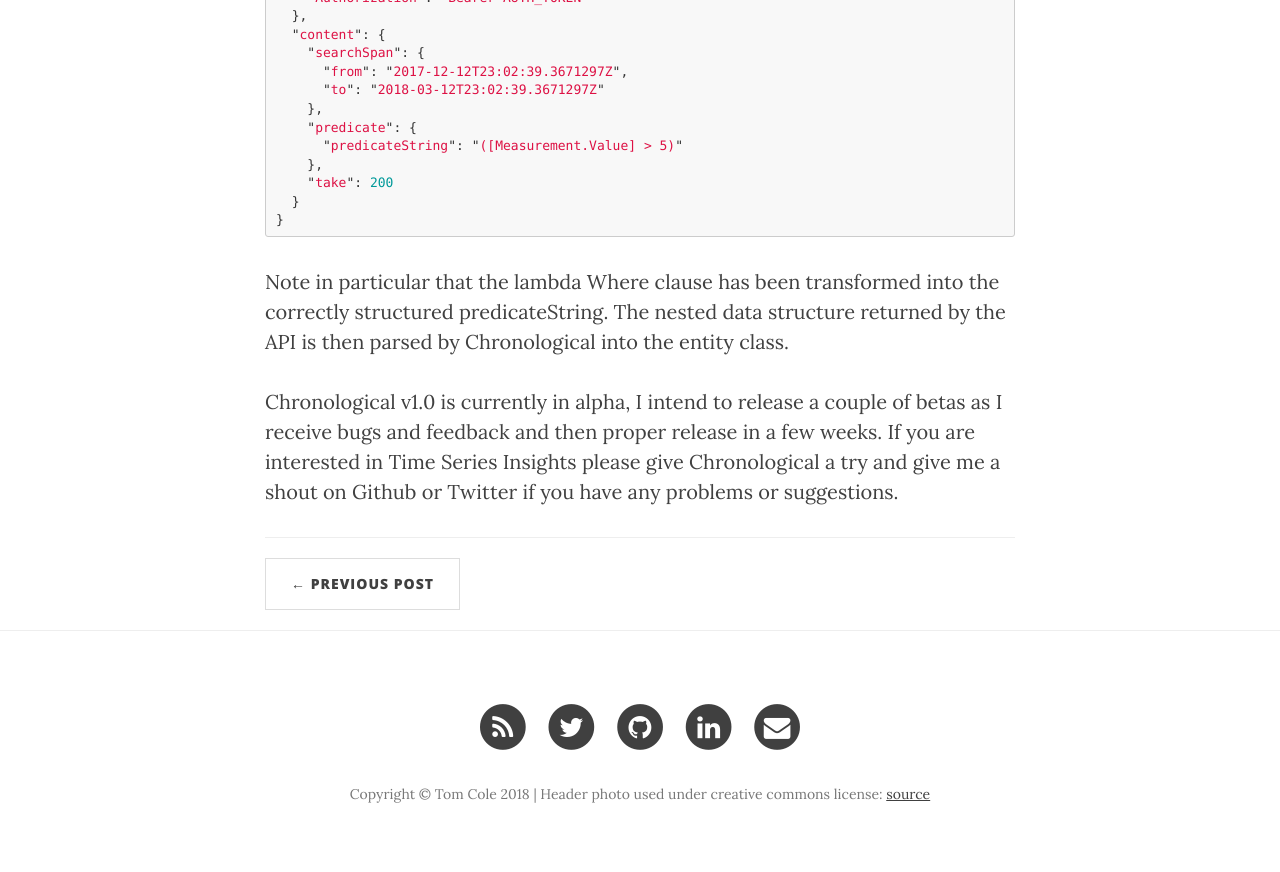
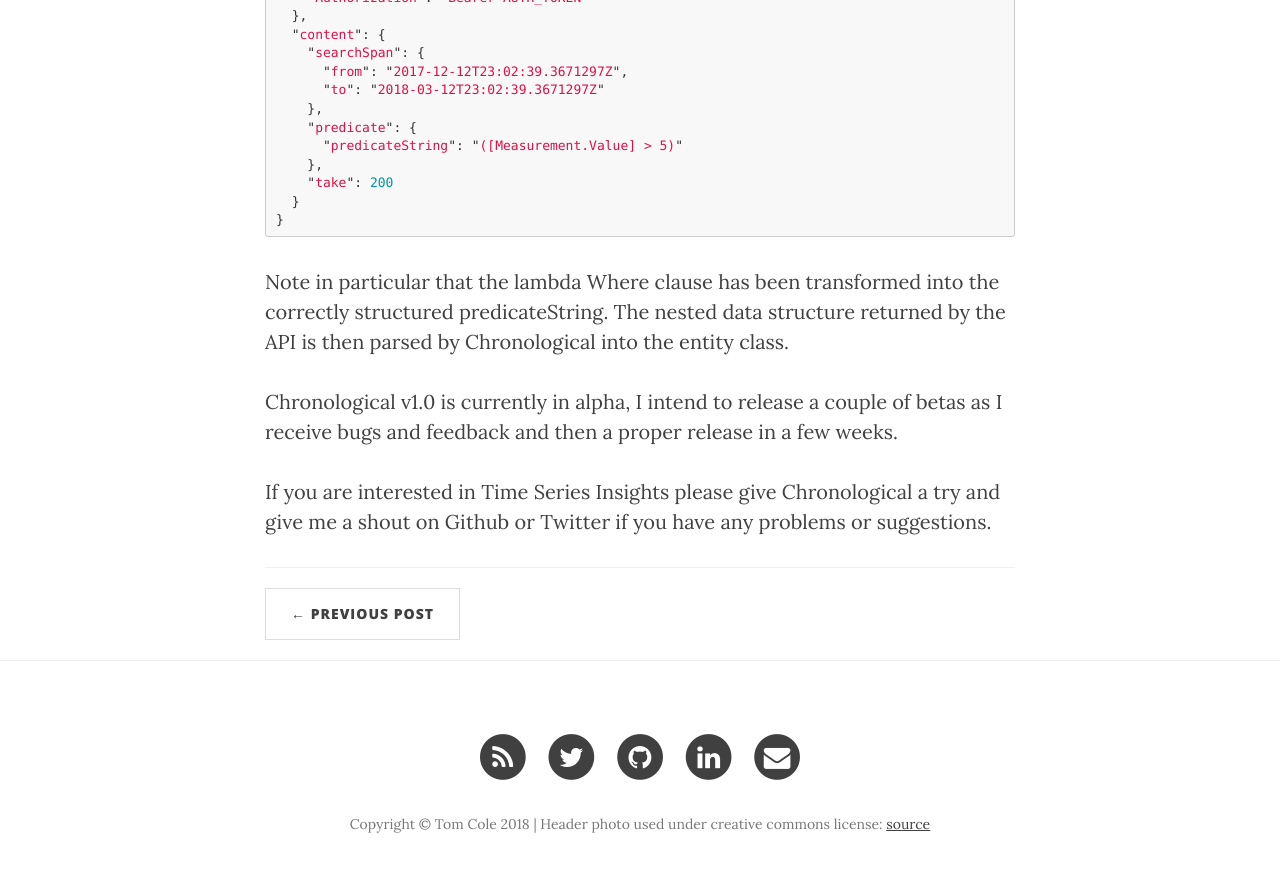
Before and after one commit to colethecoder/colethecoder.github.com, a Jekyll site: the page built from _posts/2018-03-12-Announcing-Chronological.md, in a window 1280 px wide and 900 px high, scrolled down 3119 px. Shown: the top 872 px of the window. Built offline with Jekyll 4.4.1, drawn with Linux system fonts in a browser that asks for light colours; nearby versions of some CDN libraries.

Commit message:
words, formatting

```diff
--- a/_posts/2018-03-12-Announcing-Chronological.md
+++ b/_posts/2018-03-12-Announcing-Chronological.md
@@ -97,4 +97,6 @@ This is a very simple query just getting 200 events within a date range with a "
 
 Note in particular that the lambda Where clause has been transformed into the correctly structured predicateString. The nested data structure returned by the API is then parsed by Chronological into the entity class.
 
-Chronological v1.0 is currently in alpha, I intend to release a couple of betas as I receive bugs and feedback and then proper release in a few weeks. If you are interested in Time Series Insights please give Chronological a try and give me a shout on Github or Twitter if you have any problems or suggestions.
+Chronological v1.0 is currently in alpha, I intend to release a couple of betas as I receive bugs and feedback and then a proper release in a few weeks.
+
+If you are interested in Time Series Insights please give Chronological a try and give me a shout on Github or Twitter if you have any problems or suggestions.
```
